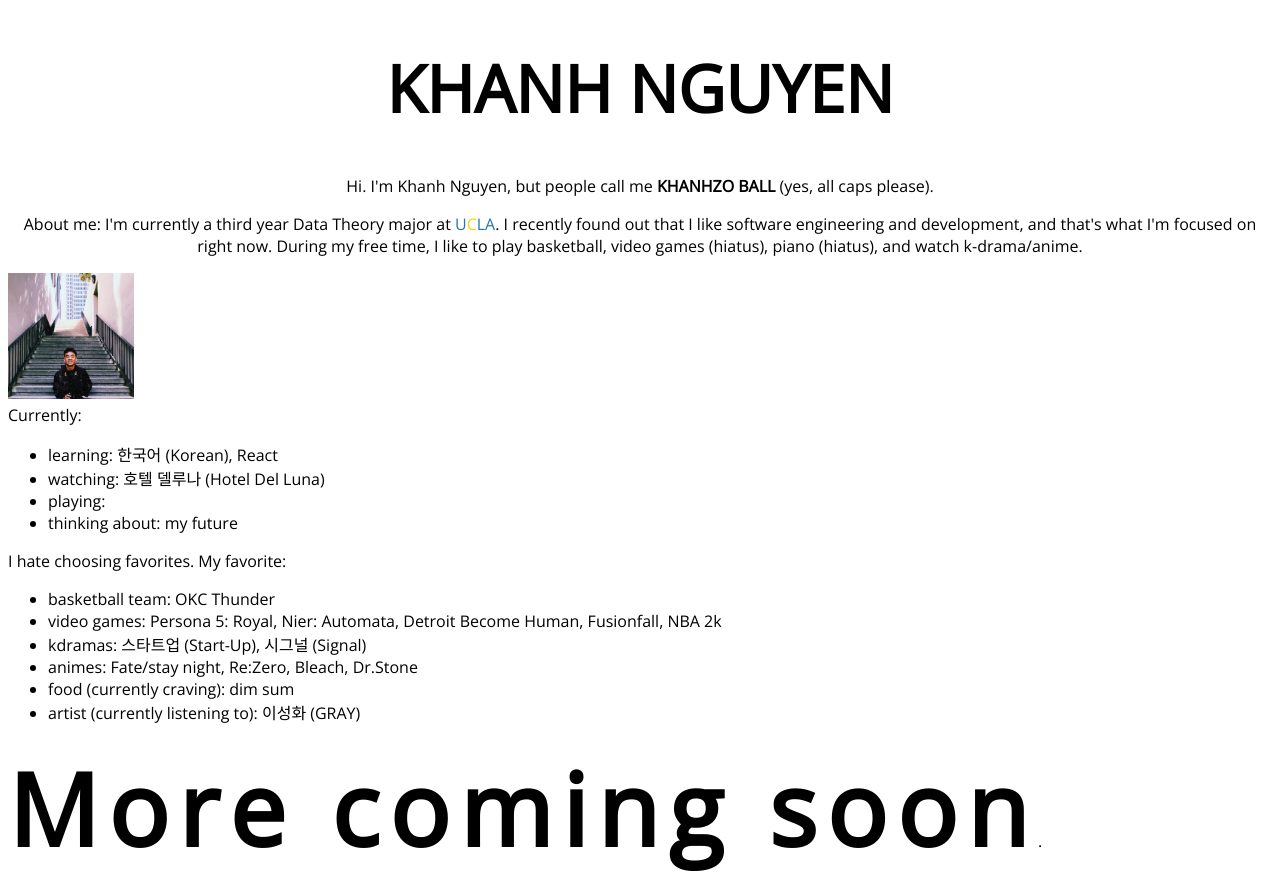
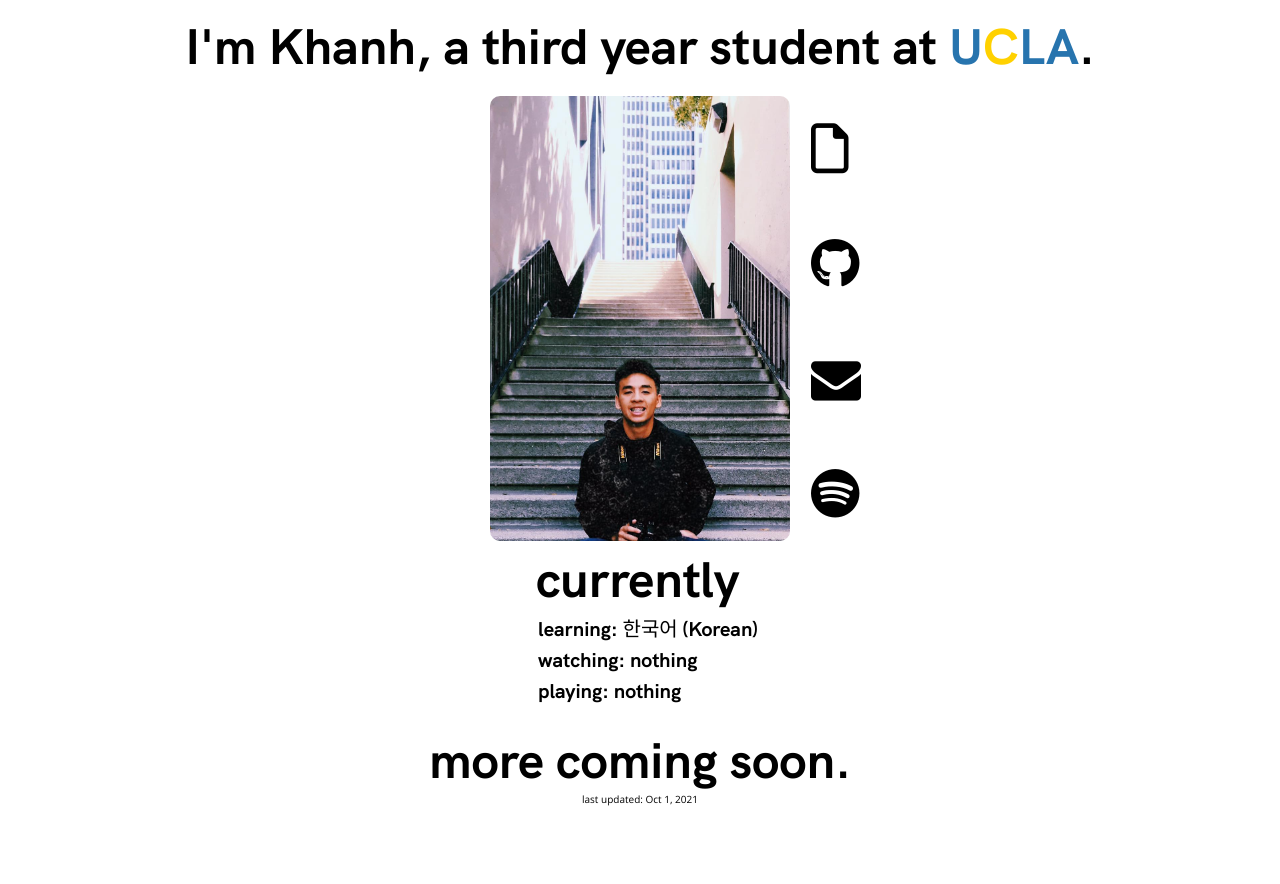
Before and after one commit to khanhzoball/khanhzoball.github.io, a plain HTML site: page index.html in a window 1280 px wide. After the commit the page ends 814 px from the top, so only its background shows below. Drawn offline with nearby package versions, Linux system fonts and the light colour scheme.

Commit message:
October 4 update

```diff
--- a/index.html
+++ b/index.html
@@ -1,53 +1,102 @@
 <!DOCTYPE html>
 <html>
     <head>
-        <title>KHANHZO BALL</title>
-        <link rel="stylesheet" href="style.css"
-        >
+        <title>
+            KHANHZO BALL
+        </title>
+
+        <!---Open Sans-->
+        <link rel="stylesheet" href="style.css">
         <link rel="preconnect" href="https://fonts.googleapis.com">
         <link rel="preconnect" href="https://fonts.gstatic.com" crossorigin>
         <link href="https://fonts.googleapis.com/css2?family=Open+Sans:wght@300&display=swap" rel="stylesheet">
 
-        <link rel="GOODTIME" href="GOODTIME.ttf">
-
-        <link rel="preconnect" href="https://fonts.googleapis.com">
-        <link rel="preconnect" href="https://fonts.gstatic.com" crossorigin>
-        <link href="https://fonts.googleapis.com/css2?family=Orbitron&display=swap" rel="stylesheet">
+        <!---font awesome-->
+        <script src="https://kit.fontawesome.com/a076d05399.js" crossorigin="anonymous"></script>
+        <meta name="viewport" content="width=device-width, initial-scale=1">
+        <link rel="stylesheet" href="https://cdnjs.cloudflare.com/ajax/libs/font-awesome/4.7.0/css/font-awesome.min.css">
     </head>
 
 
     <body>
-        <h1 class="center_name">
-            Khanh Nguyen
-        </h1>
+        <!--<h1 class="center">
+            khanh nguyen
+        </h1>-->
 
-        <p class="center">Hi. I'm Khanh Nguyen, but people call me <strong>KHANHZO BALL</strong> (yes, all caps please).</p>
-        <p class="center">About me: I'm currently a third year Data Theory major at
-            <span class="UCLAblue">U</span><span class="UCLAgold">C</span><span class="UCLAblue">LA</span>.
-            I recently found out that I like software
-            engineering and development, and that's what I'm focused on right now. During my free time, I like to play basketball,
-            video games (hiatus), piano (hiatus), and watch k-drama/anime.
-        </p>
-        <img src="khanh_san_fran.jpg" alt="KHANHZO BALL IN SAN FRAN"/>
-        <br />
+        <div id="bio" class="line-1 anim-typewriter" style="text-align: center">
+            I'm Khanh, a third year student at
+            <snap class="UCLAblue">U</snap><snap class="UCLAgold">C</snap><snap class="UCLAblue">LA</snap>.
 
-        Currently:
-        <ul>
-            <li>learning: 한국어 (Korean), React</li>
-            <li>watching: 호텔 델루나 (Hotel Del Luna)
-            <li>playing: </li>
-            <li>thinking about: my future</li>
-            </li>
-        </ul>
-        I hate choosing favorites. My favorite:
-        <ul>
-            <li>basketball team: OKC Thunder</li>
-            <li>video games: Persona 5: Royal, Nier: Automata, Detroit Become Human, Fusionfall, NBA 2k</li>
-            <li>kdramas: 스타트업 (Start-Up), 시그널 (Signal)</li>
-            <li>animes: Fate/stay night, Re:Zero, Bleach, Dr.Stone</li>
-            <li>food (currently craving): dim sum</li>
-            <li>artist (currently listening to): 이성화 (GRAY)</li>
-        </ul>
-        <span class="big_bold_upper_wide">More coming soon</span>.
+        </div>
+        <br/>
+        <div class="grid-container">
+            <div class="grid-item-picture-1">
+                <img class="profile_img rounded_corners" src="khanh_san_fran.jpg" alt="KHANHZO BALL IN SAN FRAN"/>
+            </div>
+
+            <div class="grid-item-link-1">
+                <button class="btn" style="text-align:left">
+                    <a href="resume/khanh.pdf" target="_blank">
+                        <span class="btn-icon"><i class="fa fa-file-o"></i>
+                        <span class="btn-text"> &nbsp;&nbsp;resume</span>
+                    </a>
+                </button>
+            </div>
+
+            <div class="grid-item-link-2">
+                <button class="btn" style="text-align:left">
+                    <a href="https://github.com/khanhzoball" target="_blank">
+                        <span class="btn-icon"><i class="fa fa-github"></i></span>
+                        <span class="btn-text">&nbsp;&nbsp;github</span>
+                    </a>
+                </button>
+            </div>
+
+            <div class="grid-item-link-3">
+                <button class="btn" style="text-align:left">
+                    <a href="mailto: khanhhnguyen@g.ucla.edu" target="_blank">
+                        <span class="btn-icon"><i class="fa fa-envelope"></i></span>
+                        <span class="btn-text">&nbsp;&nbsp;email</span>
+                    </a>
+                </button>
+            </div>
+
+            <div class="grid-item-link-4">
+                <button class="btn" style="text-align:left">
+                    <a href="https://open.spotify.com/user/cr7qycpknnk2gckhvgid4tzhe?si=4c8f96b6cd5d4b71" target="_blank">
+                        <span class="btn-icon"><i class="fa fa-spotify"></i></span>
+                        <span class="btn-text">&nbsp;&nbsp;Spotify</span>
+                    </a>
+                </button>
+            </div>
+        </div>
+
+        <div class="grid-container-2">
+            <div class="grid-text-1">
+                <span id="bio">&nbsp;currently</span>
+            </div>
+
+            <div class="grid-text-2">
+                &nbsp;&nbsp;&nbsp;&nbsp;<span id="description">learning: 한국어 (Korean)</span>
+            </div>
+
+            <div class="grid-text-3">
+                &nbsp;&nbsp;&nbsp;&nbsp;<span id="description">watching: nothing</span>
+            </div>
+
+            <div class="grid-text-4">
+                &nbsp;&nbsp;&nbsp;&nbsp;<span id="description">playing: nothing</span>
+            </div>
+        </div>
     </body>
+
+    <br/>
+
+    <div id="bio" style="text-align: center">
+        more coming soon.
+    </div>
+
+    <div id="note" style="text-align: center">
+        last updated: Oct 1, 2021
+    </div>
 </html>
--- a/style.css
+++ b/style.css
@@ -1,25 +1,99 @@
+@font-face {
+    font-family: 'hk_groteskbold';
+    src: url('HK-frotesk/hkgrotesk-bold-webfont.woff2') format('woff2'),
+         url('HK-frotesk/hkgrotesk-bold-webfont.woff') format('woff');
+    font-weight: normal;
+    font-style: normal;
+
+}
+
+
+
 body {
     color: black;
-    font-family: 'Open Sans', sans-serif;
-}
-
-.center_name {
-    text-align: center;
-    font-size: 65px;
-    font-family: 'Open Sans', sans-serif;
 }
 
 h1 {
-    text-transform: uppercase;
+    font-size: 100px;
+    font-family: 'hk_groteskbold', sans-serif;
+    font-weight: bold;
 }
 
-img {
-    width: 10%;
-    height: auto;
+
+button {
+    border: none;
+    outline: none;
+    font-family: 'hk_groteskbold', sans-serif;
+    font-size:50px;
+    height: 100%;
+    background-color: white;
+    border-radius: 25px;
+
 }
 
-.center {
-    text-align: center;
+button:hover {
+    border: none;
+    outline: none;
+}
+
+button:focus {
+    border: none;
+    outline: none;
+}
+
+
+.btn {
+    background-color: white;
+    cursor: pointer;
+    border: 0;
+    vertical-align: middle;
+    text-decoration: none;
+    color: black;
+    -webkit-transition: width 0.5s;
+    transition: width 0.5s;
+  }
+
+.btn .btn-text {
+    max-width: 0;
+    display: inline-block;
+    -webkit-transition: max-width 1s ease-out;
+    transition: max-width 1s ease-out;
+    vertical-align: top;
+    white-space: nowrap;
+    overflow: hidden;
+    color: black;
+  }
+
+.btn:hover .btn-text {
+    max-width: 300px;
+    color: black;
+}
+
+a:link {color:black; text-decoration: none;}
+a:visited { color:black; text-decoration: none;}
+a:focus { color:black; text-decoration: none;}
+a:hover { color:black; text-decoration: none;}
+a:active { color:black; text-decoration: none;}
+
+#bio {
+    font-family: 'hk_groteskbold', sans-serif;
+    font-size: 50px;
+    font-weight: 400;
+}
+
+#description {
+    font-family: 'hk_groteskbold', sans-serif;
+    font-size: 20px;
+    font-weight: 400;
+}
+
+#note {
+    font-family: 'Open Sans', sans-serif;
+    font-size:10px
+}
+
+.rounded_corners {
+    border-radius: 10px;
 }
 
 .UCLAblue {
@@ -30,9 +104,103 @@ img {
     color:#FFD100
 }
 
-.big_bold_upper_wide {
-    letter-spacing: 10px;
-    transform: uppercase;
-    font-size: 100px;
-    font-weight: bold;
+
+.profile_img {
+    width: 100%;
+    height: 100%;
+    object-fit: cover;
 }
+
+
+.grid-container {
+    display: grid;
+    grid-template-rows:    repeat(4, 100px);
+    grid-template-columns: 300px 300px 300px;
+    justify-content: center;
+    grid-gap: 15px;
+}
+
+.grid-item {
+    width: 100%;
+    height: 100%;
+    justify-content: center;
+    align-items: center;
+    background-color: white;
+    justify-items: center;
+}
+
+.grid-item-picture-1 {
+    grid-column-start: 2;
+    grid-column-end:3;
+    grid-row-start: 1;
+    grid-row-end: 5;
+}
+
+.grid-item-link-1 {
+    grid-column-start: 3;
+    grid-row-start: 1;
+}
+
+.grid-item-link-2 {
+    grid-column-start: 3;
+    grid-row-start: 2;
+}
+
+.grid-item-link-3 {
+    grid-column-start: 3;
+    grid-row-start: 3;
+}
+
+.grid-item-link-4 {
+    grid-column-start: 3;
+    grid-row-start: 4;
+}
+
+
+.grid-container-2 {
+    display: grid;
+    grid-template-rows:  45 repeat(3, 45px);
+    grid-template-columns: 300;
+    justify-content: center;
+    grid-gap: 2px;
+}
+
+.grid-text-1 {
+    grid-row-start: 1;
+}
+
+.grid-text-2 {
+    grid-row-start: 2;
+}
+
+.grid-text-3 {
+    grid-row-start: 3;
+}
+
+.grid-text-4 {
+    grid-row-start: 4;
+}
+
+
+
+
+.line-1{
+    margin: 0 auto;
+    text-align: center;
+    white-space: nowrap;
+    overflow: hidden;
+}
+
+/* Animation */
+.anim-typewriter{
+  animation: typewriter 2.7s steps(50) 1s 1 normal both,
+             blinkTextCursor 500ms steps(44) infinite normal;
+}
+@keyframes typewriter{
+  from{width: 0;}
+  to{width: 24em;}
+}
+@keyframes blinkTextCursor{
+  from{border-right-color: rgba(255,255,255,.75);}
+  to{border-right-color: transparent;}
+}
```
Also changed, not shown: GOODTIME.ttf (deleted), HK-frotesk/hkgrotesk-bold-webfont.woff (added), HK-frotesk/hkgrotesk-bold-webfont.woff2 (added), 1 other file.
